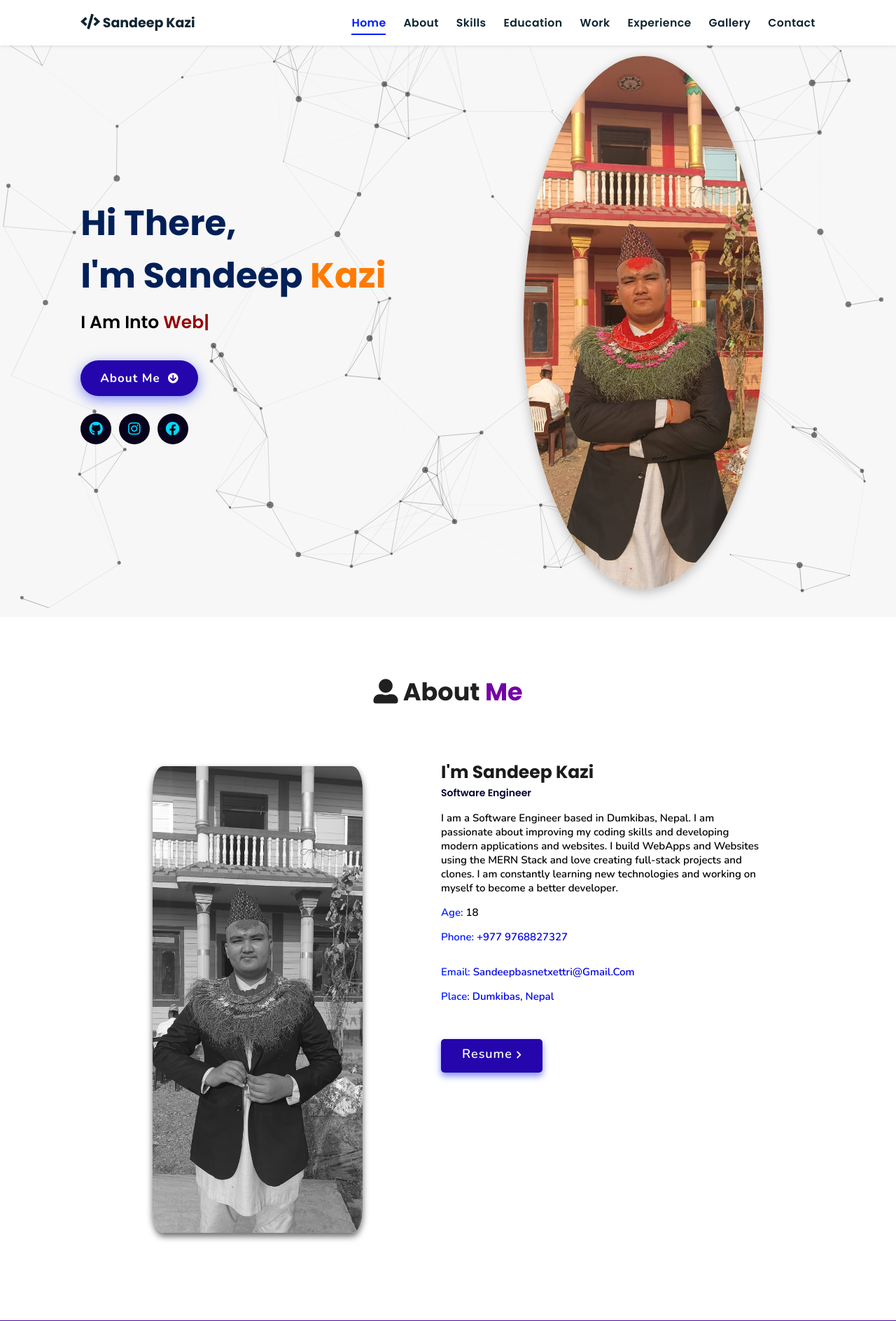
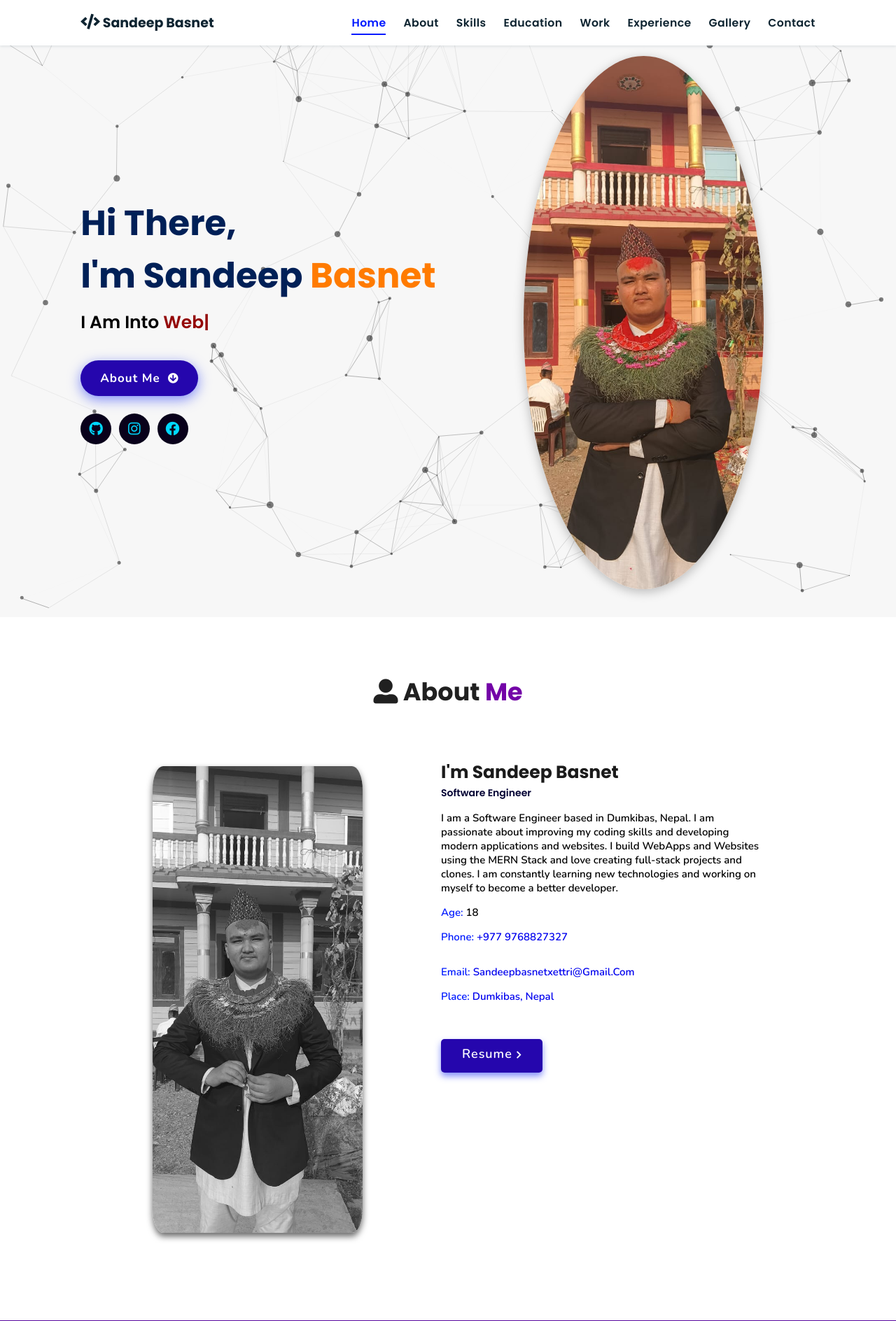
Before and after one commit to sandeepbasnetxettri/sandeepbasnetkazi, a PHP site: page / in a window 1280 px wide. Shown: the top 1888 px of the page at 70% size. Run offline with PHP 8.4, Linux system fonts and the light colour scheme; some libraries are stand-ins or nearby versions.

Commit message:
Initial commit

```diff
--- a/1.html
+++ b/1.html
@@ -29,7 +29,7 @@
   </script>
   <script src="https://chat-plugin-loader.vercel.app/loader.js"></script>
   <header>
-    <a href="#" class="logo"><i class="fab fa-node-sandeep"></i> Sandeep kazi </a>
+    <a href="#" class="logo"><i class="fab fa-node-sandeep"></i> Sandeep Basnet </a>
 
     <div id="menu" class="fas fa-bars"></div>
     <nav class="navbar">
@@ -48,7 +48,7 @@
     <div id="particles-js"></div>
 
     <div class="content">
-      <h2>Hi There,<br /> I'm Sandeep <span>Kazi</span></h2>
+      <h2>Hi There,<br /> I'm Sandeep <span> Basnet</span></h2>
       <p>i am into <span class="typing-text"></span></p>
       <a href="https://drive.google.com/file/d/1LcMxeuRaN4FbZtVpdpz4ZkXlfg0filW-/view" target="_blank"
         class="btn"><span>About Me</span>
@@ -79,7 +79,7 @@
         <img draggable="false" class="tilt" src="image/2.jpg" alt="">
       </div>
       <div class="content">
-        <h3>I'm Sandeep Kazi</h3>
+        <h3>I'm sandeepbasnet</h3>
         <span class="tag">Software Engineer</span>
 
         <p>I am a Software Engineer based in Lucknow, nepal.
--- a/assets/css/style.css
+++ b/assets/css/style.css
@@ -951,6 +951,18 @@ header .navbar ul li a:hover {
   transform: scale(1.03);
 }
 
+@media (max-width: 768px) {
+  .work-container {
+    padding: 1.5rem 0;
+    gap: 1.8rem;
+  }
+
+  .work-card {
+    max-width: 100%;
+    width: 100%;
+  }
+}
+
 /* work section ends */
 
 /* experience section starts */
--- a/assets/js/script.js
+++ b/assets/js/script.js
@@ -1,32 +1,14 @@
 $(document).ready(function () {
 
-    function closeMenu() {
-        $('#menu').removeClass('fa-times');
-        $('.navbar').removeClass('nav-toggle');
-        $('#nav-overlay').removeClass('active');
-        $('body').removeClass('no-scroll');
-    }
-
-    function openMenu() {
-        $('#menu').addClass('fa-times');
-        $('.navbar').addClass('nav-toggle');
-        $('#nav-overlay').addClass('active');
-        $('body').addClass('no-scroll');
-    }
-
     $('#menu').click(function () {
-        if ($('.navbar').hasClass('nav-toggle')) {
-            closeMenu();
-        } else {
-            openMenu();
-        }
-    });
-
-    $('#nav-overlay').click(function () {
-        closeMenu();
+        $(this).toggleClass('fa-times');
+        $('.navbar').toggleClass('nav-toggle');
     });
 
     $(window).on('scroll load', function () {
+        $('#menu').removeClass('fa-times');
+        $('.navbar').removeClass('nav-toggle');
+
         if (window.scrollY > 60) {
             document.querySelector('#scroll-top').classList.add('active');
         } else {
@@ -49,14 +31,16 @@ $(document).ready(function () {
 
     // smooth scrolling & close mobile menu on nav click
     $('.navbar a').on('click', function () {
-        closeMenu();
+        $('#menu').removeClass('fa-times');
+        $('.navbar').removeClass('nav-toggle');
     });
 
     $('a[href*="#"]').on('click', function (e) {
         let target = $(this).attr('href');
         if (target && target !== '#' && $(target).length) {
             e.preventDefault();
-            closeMenu();
+            $('#menu').removeClass('fa-times');
+            $('.navbar').removeClass('nav-toggle');
             $('html, body').animate({
                 scrollTop: $(target).offset().top,
             }, 500, 'linear');
@@ -178,8 +162,6 @@ fetchData().then(data => {
 
 fetchData("projects").then(data => {
     showProjects(data);
-}).catch(err => {
-    // Projects data is loaded statically in HTML
 });
 
 // <!-- tilt js effect starts -->
@@ -224,41 +206,46 @@ document.onkeydown = function (e) {
 /* ===== SCROLL REVEAL ANIMATION ===== */
 const srtop = ScrollReveal({
     origin: 'top',
-    distance: '60px',
-    duration: 900,
-    reset: false
+    distance: '80px',
+    duration: 1000,
+    reset: true
 });
 
 /* SCROLL HOME */
-srtop.reveal('.home .content h2', { delay: 150 });
+srtop.reveal('.home .content h3', { delay: 200 });
 srtop.reveal('.home .content p', { delay: 200 });
-srtop.reveal('.home .content .btn', { delay: 250 });
-srtop.reveal('.home .social-icons li', { interval: 150 });
-srtop.reveal('.home .image', { delay: 250 });
+srtop.reveal('.home .content .btn', { delay: 200 });
+
+srtop.reveal('.home .image', { delay: 400 });
+srtop.reveal('.home .linkedin', { interval: 600 });
+srtop.reveal('.home .github', { interval: 800 });
+srtop.reveal('.home .twitter', { interval: 1000 });
+srtop.reveal('.home .telegram', { interval: 600 });
+srtop.reveal('.home .instagram', { interval: 600 });
+srtop.reveal('.home .dev', { interval: 600 });
 
 /* SCROLL ABOUT */
-srtop.reveal('.about .heading', { delay: 150 });
-srtop.reveal('.about .row .image', { delay: 200 });
-srtop.reveal('.about .row .content', { delay: 250 });
+srtop.reveal('.about .content h3', { delay: 200 });
+srtop.reveal('.about .content .tag', { delay: 200 });
+srtop.reveal('.about .content p', { delay: 200 });
+srtop.reveal('.about .content .box-container', { delay: 200 });
+srtop.reveal('.about .content .resumebtn', { delay: 200 });
+
 
 /* SCROLL SKILLS */
-srtop.reveal('.skills .heading', { delay: 150 });
-srtop.reveal('.skills .container', { delay: 200 });
-srtop.reveal('.skills .container .bar', { interval: 80 });
+srtop.reveal('.skills .container', { interval: 200 });
+srtop.reveal('.skills .container .bar', { delay: 400 });
 
 /* SCROLL EDUCATION */
-srtop.reveal('.education .heading', { delay: 150 });
-srtop.reveal('.education .qoute', { delay: 200 });
-srtop.reveal('.education .box', { interval: 150 });
+srtop.reveal('.education .box', { interval: 200 });
 
 /* SCROLL PROJECTS */
-srtop.reveal('.work .heading', { delay: 150 });
-srtop.reveal('.work .work-card', { interval: 150 });
+srtop.reveal('.work .box', { interval: 200 });
 
 /* SCROLL EXPERIENCE */
-srtop.reveal('.experience .heading', { delay: 150 });
-srtop.reveal('.experience .timeline .container', { interval: 150 });
+srtop.reveal('.experience .timeline', { delay: 400 });
+srtop.reveal('.experience .timeline .container', { interval: 400 });
 
 /* SCROLL CONTACT */
-srtop.reveal('.contact .heading', { delay: 150 });
-srtop.reveal('.contact .container', { delay: 200 });
+srtop.reveal('.contact .container', { delay: 400 });
+srtop.reveal('.contact .container .form-group', { delay: 400 });
--- a/gallery.html
+++ b/gallery.html
@@ -27,7 +27,7 @@
     <!-- Custom CSS -->
     <script src="https://cdnjs.cloudflare.com/ajax/libs/echarts/5.5.0/echarts.min.js"></script>
     <link rel="icon" type="image/png" href="image/19.png">
-    <title>sandeepbasnetxettri</title>
+    <title>Sandeep Basnet Gallery</title>
     <script>
         tailwind.config = {
             theme: {
@@ -118,7 +118,7 @@
 
 <body class="bg-white">
     <header>
-        <a href="index.html" class="logo"><i class="fab fa-node-sandeep"></i> Sandeep kazi </a>
+        <a href="index.html" class="logo"><i class="fab fa-node-sandeep"></i> sandeepbasnet </a>
 
         <div id="menu" class="fas fa-bars"></div>
         <nav class="navbar">
@@ -140,7 +140,7 @@
         <div class="container mx-auto px-4 py-20 relative">
             <div class="max-w-2xl">
                 <h1 class="text-5xl font-bold text-gray-900 mb-6">
-                    Welcome to Kazi 's Gallery
+                    Welcome to Sandeep basnet's Gallery
                 </h1>
             </div>
         </div>
--- a/index.html
+++ b/index.html
@@ -16,7 +16,7 @@
     crossorigin="anonymous" referrerpolicy="no-referrer" />
   <!-- Favicon -->
   <link rel="icon" type="image/png" href="image/19.png">
-  <title>sandeepbasnetxettri</title>
+  <title>Sandeep Basnet </title>
 </head>
 
 <body oncontextmenu="return false">
@@ -27,7 +27,7 @@
     }];
   </script>
   <header>
-    <a href="#" class="logo"><i class="fas fa-code"></i> Sandeep kazi </a>
+    <a href="#" class="logo"><i class="fas fa-code"></i> Sandeep Basnet </a>
 
     <div id="menu" class="fas fa-bars"></div>
     <nav class="navbar">
@@ -44,12 +44,11 @@
       </ul>
     </nav>
   </header>
-  <div id="nav-overlay"></div>
   <section class="home" id="home">
     <div id="particles-js"></div>
 
     <div class="content">
-      <h2>Hi There,<br /> I'm Sandeep <span>Kazi</span></h2>
+      <h2>Hi There,<br /> I'm Sandeep <span>Basnet</span></h2>
       <p>i am into <span class="typing-text"></span></p>
       <a href="all cv.pdf" target="_blank" class="btn"><span>About Me</span>
         <i class="fas fa-arrow-circle-down"></i>
@@ -72,9 +71,9 @@
   <section class="about" id="about">
     <h2 class="heading"> <i class="fas fa-user-alt"></i> About <span>Me</span> </h2>
     <div class="row">
-      <div class="image"> <img draggable="false" class="tilt" src="image/2.jpg" alt="Sandeep Kazi" /> </div>
+      <div class="image"> <img draggable="false" class="tilt" src="image/2.jpg" alt="Sandeep Basnet " /> </div>
       <div class="content">
-        <h3>I'm Sandeep Kazi</h3> <span class="tag">Software Engineer</span>
+        <h3>I'm Sandeep Basnet </h3> <span class="tag">Software Engineer</span>
         <p> I am a Software Engineer based in Dumkibas, Nepal. I am passionate about improving my coding skills and
           developing modern applications and websites. I build WebApps and Websites using the MERN Stack and love
           creating full-stack projects and clones. I am constantly learning new technologies and working on myself to
```
